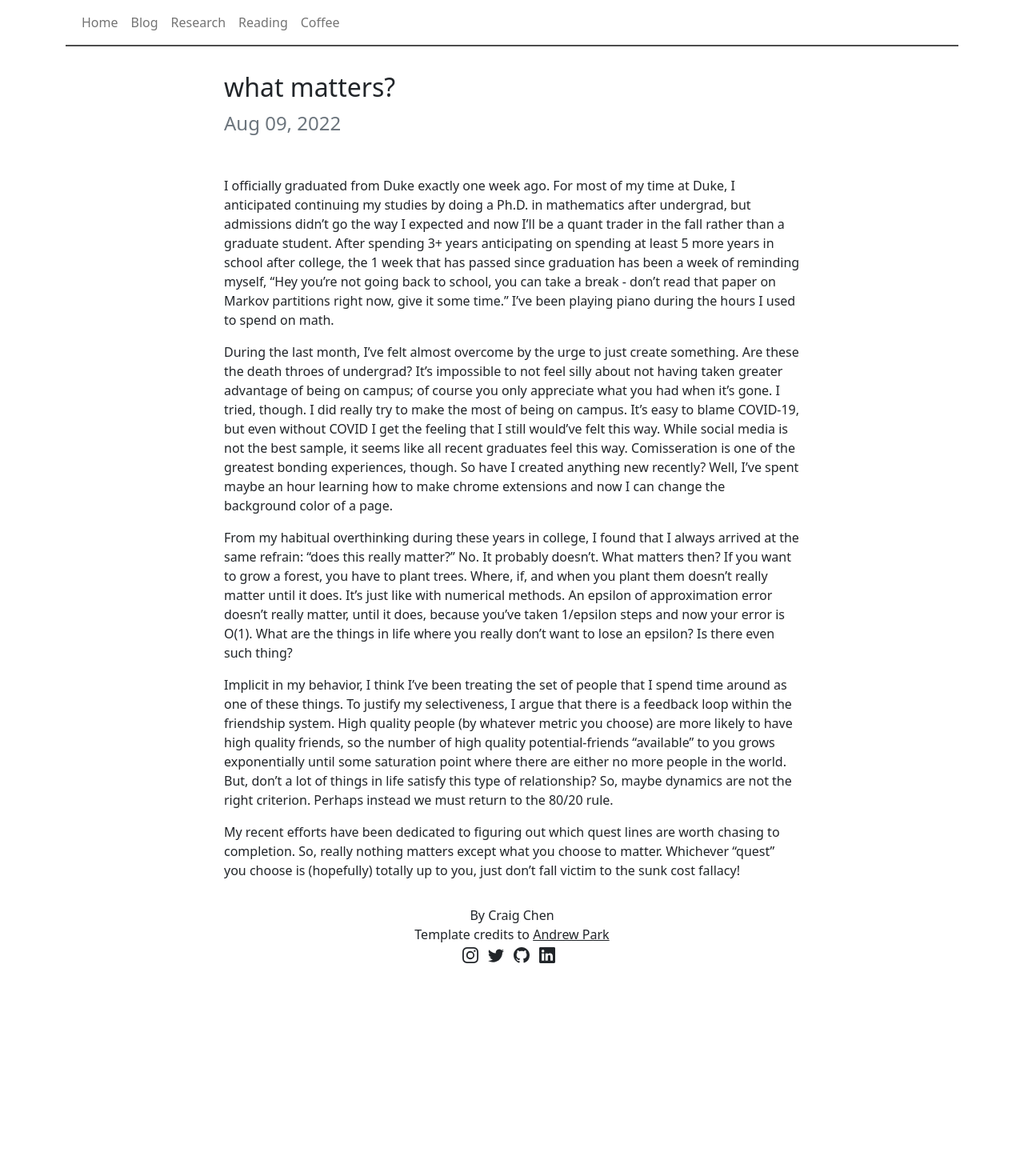
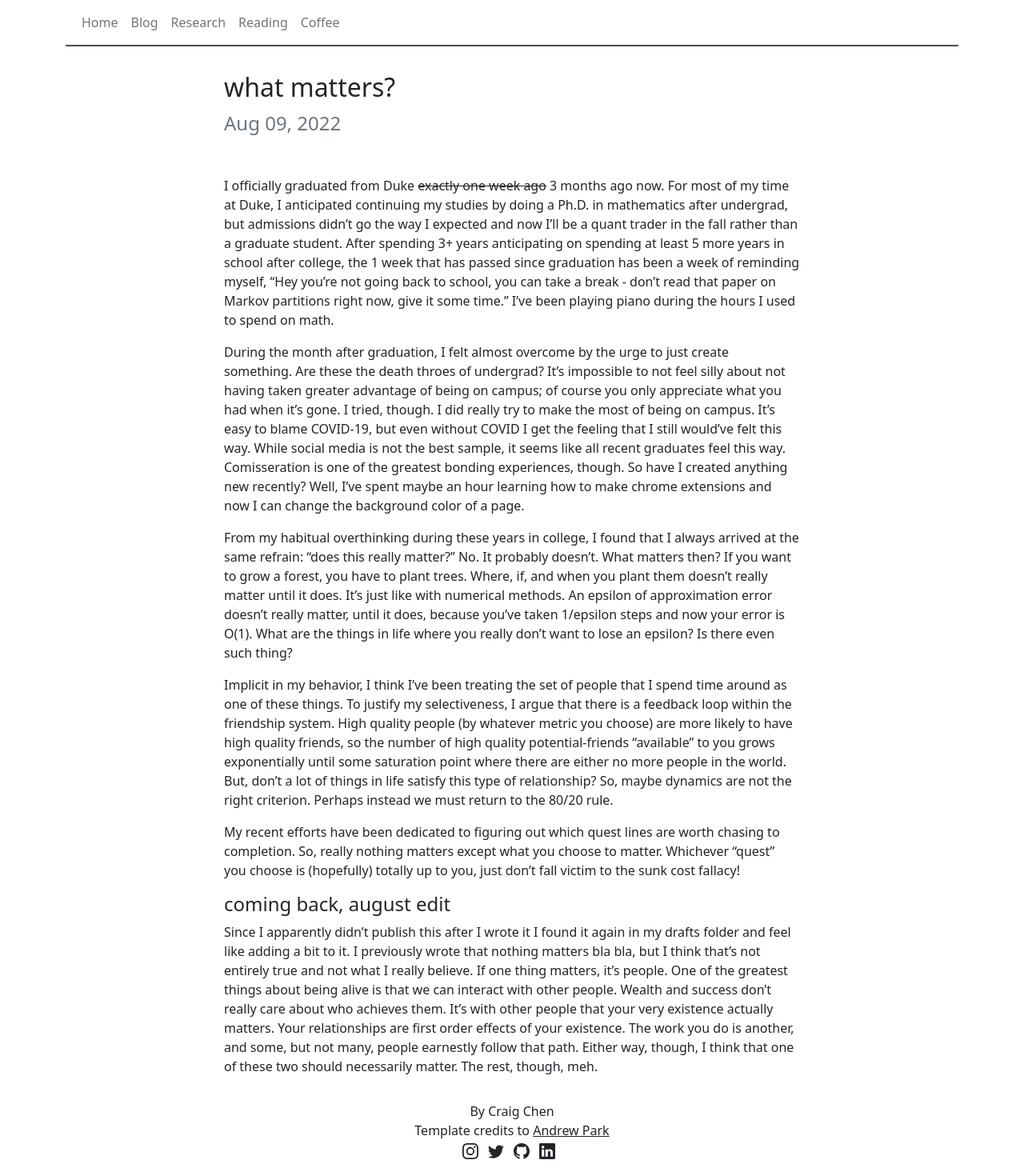
Before and after one commit to craigxchen/craigxchen.github.io, a Jekyll site: the page built from _posts/2022-08-09-graduation.md, in a window 1280 px wide. Shown: the whole page at 80% size. Built offline with Jekyll 4.4.1, drawn with Linux system fonts in a browser that asks for light colours; before the commit the page ends 1220 px from its top, so only the background shows below that.

Commit message:
forgot to save changes

```diff
--- a/_posts/2022-08-09-graduation.md
+++ b/_posts/2022-08-09-graduation.md
@@ -3,12 +3,16 @@ layout: post
 title: what matters?
 ---
 
-I officially graduated from Duke exactly one week ago. For most of my time at Duke, I anticipated continuing my studies by doing a Ph.D. in mathematics after undergrad, but admissions didn't go the way I expected and now I'll be a quant trader in the fall rather than a graduate student. After spending 3+ years anticipating on spending at least 5 more years in school after college, the 1 week that has passed since graduation has been a week of reminding myself, "Hey you're not going back to school, you can take a break - don't read that paper on Markov partitions right now, give it some time." I've been playing piano during the hours I used to spend on math.
+I officially graduated from Duke ~~exactly one week ago~~ 3 months ago now. For most of my time at Duke, I anticipated continuing my studies by doing a Ph.D. in mathematics after undergrad, but admissions didn't go the way I expected and now I'll be a quant trader in the fall rather than a graduate student. After spending 3+ years anticipating on spending at least 5 more years in school after college, the 1 week that has passed since graduation has been a week of reminding myself, "Hey you're not going back to school, you can take a break - don't read that paper on Markov partitions right now, give it some time." I've been playing piano during the hours I used to spend on math.
 
-During the last month, I've felt almost overcome by the urge to just create something. Are these the death throes of undergrad? It's impossible to not feel silly about not having taken greater advantage of being on campus; of course you only appreciate what you had when it's gone. I tried, though. I did really try to make the most of being on campus. It's easy to blame COVID-19, but even without COVID I get the feeling that I still would've felt this way. While social media is not the best sample, it seems like all recent graduates feel this way. Comisseration is one of the greatest bonding experiences, though. So have I created anything new recently? Well, I've spent maybe an hour learning how to make chrome extensions and now I can change the background color of a page.
+During the month after graduation, I felt almost overcome by the urge to just create something. Are these the death throes of undergrad? It's impossible to not feel silly about not having taken greater advantage of being on campus; of course you only appreciate what you had when it's gone. I tried, though. I did really try to make the most of being on campus. It's easy to blame COVID-19, but even without COVID I get the feeling that I still would've felt this way. While social media is not the best sample, it seems like all recent graduates feel this way. Comisseration is one of the greatest bonding experiences, though. So have I created anything new recently? Well, I've spent maybe an hour learning how to make chrome extensions and now I can change the background color of a page.
 
 From my habitual overthinking during these years in college, I found that I always arrived at the same refrain: "does this really matter?" No. It probably doesn't. What matters then? If you want to grow a forest, you have to plant trees. Where, if, and when you plant them doesn't really matter until it does. It's just like with numerical methods. An epsilon of approximation error doesn't really matter, until it does, because you've taken 1/epsilon steps and now your error is O(1). What are the things in life where you really don't want to lose an epsilon? Is there even such thing?
 
 Implicit in my behavior, I think I've been treating the set of people that I spend time around as one of these things. To justify my selectiveness, I argue that there is a feedback loop within the friendship system. High quality people (by whatever metric you choose) are more likely to have high quality friends, so the number of high quality potential-friends "available" to you grows exponentially until some saturation point where there are either no more people in the world. But, don't a lot of things in life satisfy this type of relationship? So, maybe dynamics are not the right criterion. Perhaps instead we must return to the 80/20 rule.
 
 My recent efforts have been dedicated to figuring out which quest lines are worth chasing to completion. So, really nothing matters except what you choose to matter. Whichever "quest" you choose is (hopefully) totally up to you, just don't fall victim to the sunk cost fallacy!
+
+#### coming back, august edit
+
+Since I apparently didn't publish this after I wrote it I found it again in my drafts folder and feel like adding a bit to it. I previously wrote that nothing matters bla bla, but I think that's not entirely true and not what I really believe. If one thing matters, it's people. One of the greatest things about being alive is that we can interact with other people. Wealth and success don't really care about who achieves them. It's with other people that your very existence actually matters. Your relationships are first order effects of your existence. The work you do is another, and some, but not many, people earnestly follow that path. Either way, though, I think that one of these two should necessarily matter. The rest, though, meh.
```
